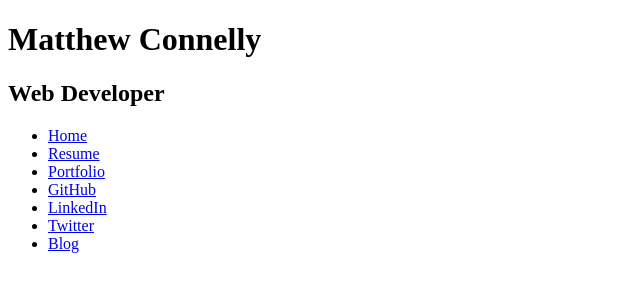
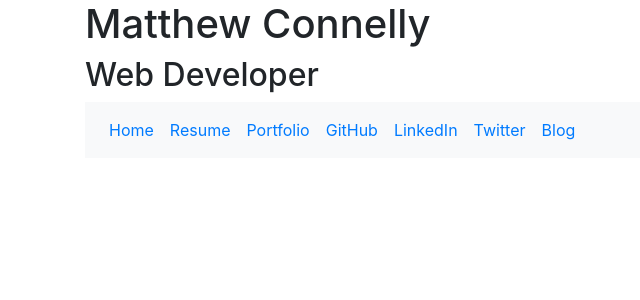
Before and after one commit to mattConn/mattconn.dev-react, a React app: page / in a window 1280 px wide. Shown: the top 300 px of the page, without its empty margins (0-640 px from the left). Built offline with nearby package versions, Linux system fonts and the light colour scheme.

Commit message:
added bootstrap, bootstrap nav

```diff
--- a/package.json
+++ b/package.json
@@ -16,6 +16,7 @@
     "@babel/preset-env": "^7.4.5",
     "@babel/preset-react": "^7.0.0",
     "babel-loader": "^8.0.6",
+    "bootstrap": "^4.3.1",
     "html-webpack-plugin": "^3.2.0",
     "react": "^16.8.6",
     "react-dom": "^16.8.6",
--- a/src/components/App.js
+++ b/src/components/App.js
@@ -1,5 +1,7 @@
 import React, {Component} from 'react';
 import Header from './Header';
+// import 'bootstrap';
+import 'bootstrap/dist/css/bootstrap.css';
 
 export default class App extends Component{
     navLinks = {
@@ -14,7 +16,7 @@
 
     render(){
         return (
-            <div id="wrapper">
+            <div id="wrapper" className="container">
                 <Header navLinks = {this.navLinks} />
             </div>
         );
--- a/src/components/Nav.js
+++ b/src/components/Nav.js
@@ -1,12 +1,16 @@
 import React from 'react';
 
-const renderLink = (url, text) =>  <li key={`navLink-${text}`}><a href={url}>{text}</a></li>;
+const renderLink = (url, text) =>  (
+    <li className="nav-item" key={`navLink-${text}`}>
+        <a className="nav-link" href={url}>{text}</a>
+    </li>
+);
 
 function Nav(props){
     const {navLinks} = props;
     return (
-    <nav>
-        <ul>
+    <nav className="navbar navbar-expand-lg bg-light">
+        <ul className="navbar-nav">
         {
             Object.keys(navLinks).map((key)=>
                 renderLink(navLinks[key],key)
```
Also changed, not shown: 1 other file (tests, documents, lock files or other folders).
